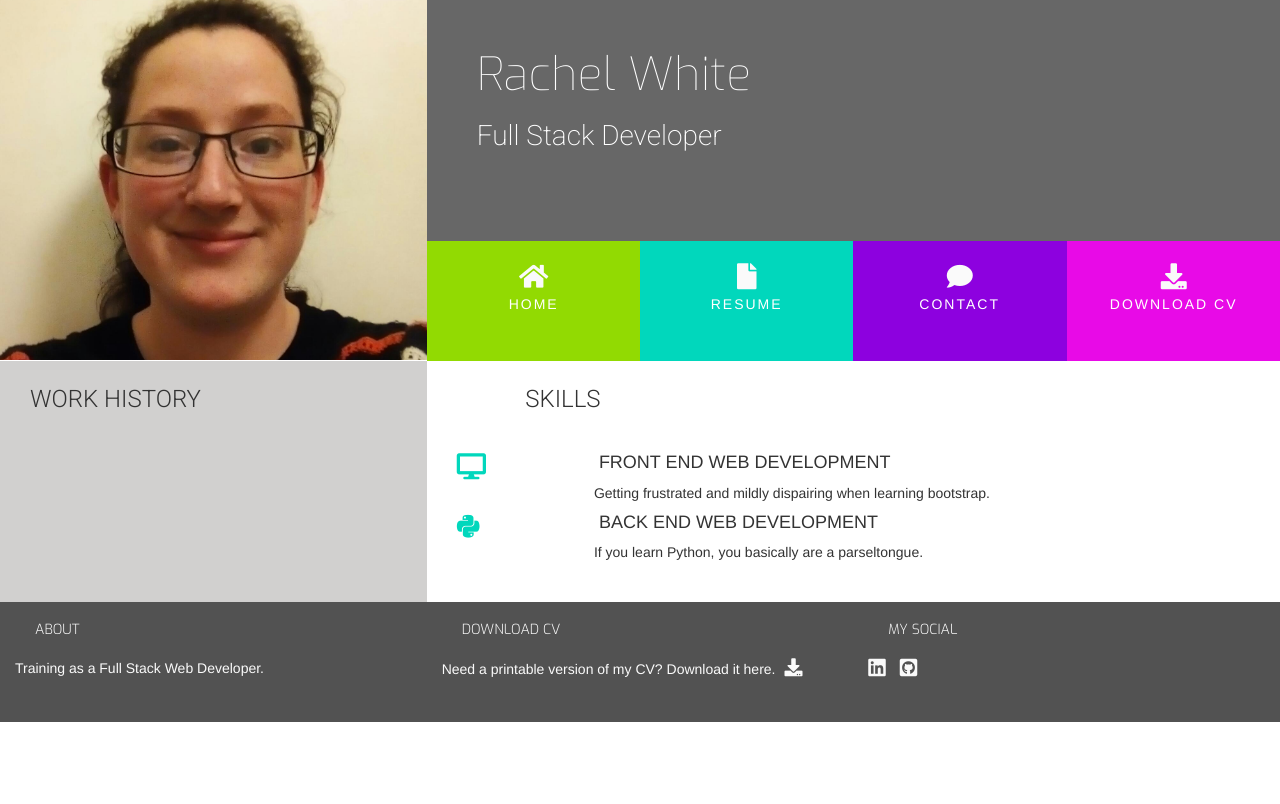
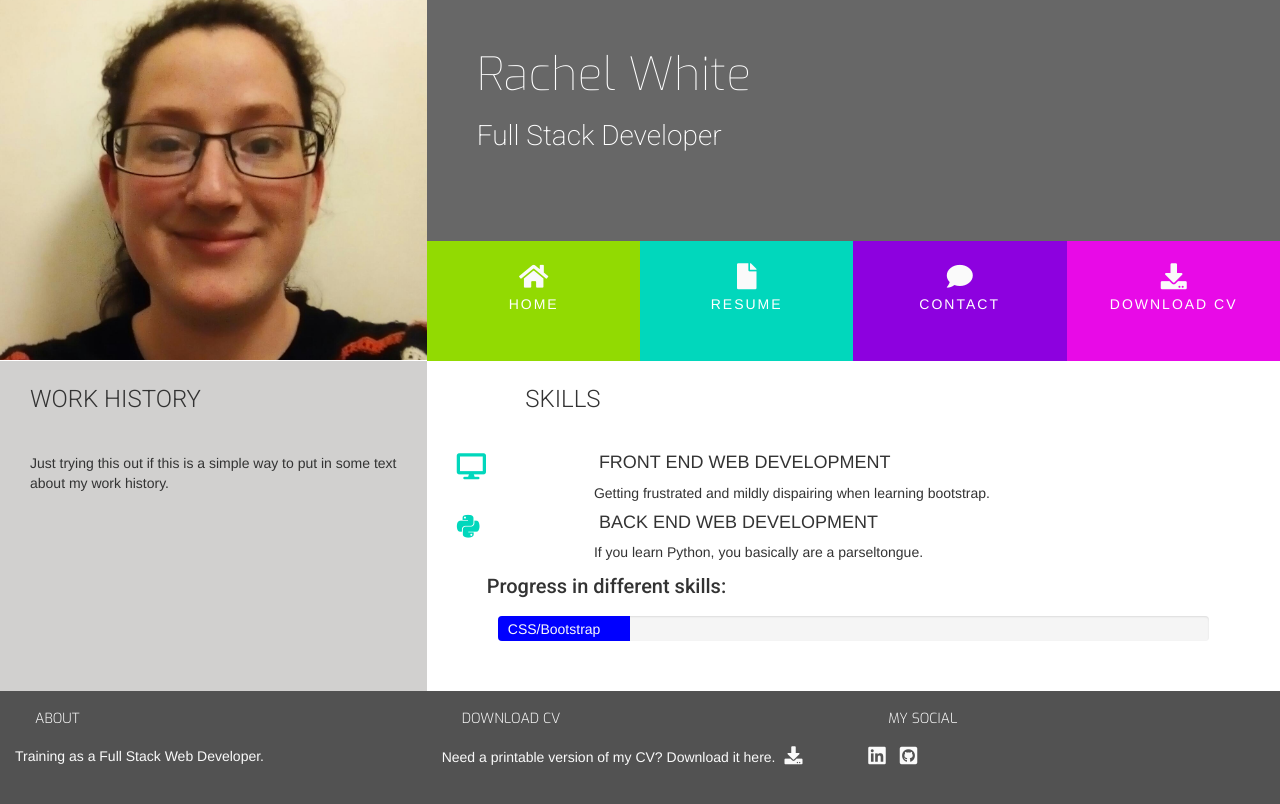
Before and after one commit to rachel-white/resume-project, a plain HTML site: page resume.html in a window 1280 px wide. Drawn offline with nearby package versions, Linux system fonts and the light colour scheme.

Commit message:
assets and improved contact index and resume pages

```diff
--- a/assets/css/style.css
+++ b/assets/css/style.css
@@ -34,7 +34,13 @@
     background-color:#ffffff;
 }
 
+.bg-color-skills{
+    background-color: #ffffff;
+}
 
+.bg-color-work-history{
+    background-color: #D1D0CF;
+}
 /* --------------------------------------Heading-----*/
 header{
     margin:0;
@@ -63,6 +69,7 @@ header{
     transition: all .5s ease-in-out;
     -moz-transition: all .5s ease-in-out;
     -webkit-transition: all .5s ease-in-out;
+    -o-transition: all .5s ease-in-out;
 }
 
 .name{
@@ -258,7 +265,6 @@ footer .cv-pdf i:hover {
 }
 
 
-
 /*----------------------------------------------resume page skills------*/
 
 .progress{
@@ -272,7 +278,9 @@ footer .cv-pdf i:hover {
     font-weight: 400;
     padding:3px 30px 2px 10px;
     color:#fafafa;
-    background-color: rgba(25,25,25,0.2);
+    background-color: blue;
+    /*background-color: rgba(25, 25, 25, 0.2);*/
+
 }
 
 .skills-icon{
@@ -280,6 +288,15 @@ footer .cv-pdf i:hover {
     color:#01D7BC;
     padding:0px;
     margin:0px;
+}
+
+.progress-title{
+    font-family: "Roboto", sans-serif;
+    font-weight: 500;
+    margin-left:60px;
+    margin-top:30px;
+    margin-bottom: 15px;
+    font-size:20px;
 }
 
 /*----------------------------------------------contact heading------*/
@@ -304,6 +321,8 @@ button[type="submit"]{
     color:#fafafa;
 }
 
+
+
 /*----------------------------------------------media queries------*/
 @media(min-width: 992px){
     .section-column{
@@ -311,10 +330,11 @@ button[type="submit"]{
     float:none;
     display: table-cell;
     }
+
     .center-form{
     padding-top:30px;
     min-height:240px;
     margin:0 auto;
     max-width:50%;
+    }
 }
-}
--- a/resume.html
+++ b/resume.html
@@ -5,6 +5,7 @@
         <link rel="stylesheet" href="https://use.fontawesome.com/releases/v5.4.1/css/all.css" integrity="sha384-5sAR7xN1Nv6T6+dT2mhtzEpVJvfS3NScPQTrOxhwjIuvcA67KV2R5Jz6kr4abQsz" crossorigin="anonymous">
         <link rel="stylesheet" href="https://cdnjs.cloudflare.com/ajax/libs/hover.css/2.3.1/css/hover-min.css" type="text/css" />
         <link rel="stylesheet" href="assets/css/style.css" type="text/css" />
+        <meta name="viewport" content="width-device-width, initial-scale-1">
     </head>
     <body>
         <header class="container-fluid">
@@ -32,7 +33,7 @@
                             <a href="contact.html" class="hvr-sweep-to-bottom"><i class="fas fa-comment" aria-hidden="true"></i><span>Contact</span></a>
                         </li>
                         <li class="col-xs-6 col-sm-3 ul-menu-color-download-cv menuitem">
-                            <a href="#" class="hvr-sweep-to-bottom"><i class="fas fa-download" aria-hidden="true"></i><span>Download CV</span></a>
+                            <a href="assets/CV/BlankCV.pdf" target="_blank" class="hvr-sweep-to-bottom"><i class="fas fa-download" aria-hidden="true"></i><span>Download CV</span></a>
                         </li>
                     </ul>
                 </div>
@@ -42,21 +43,23 @@
 
 <section class="container-fluid">
         <div class="row row-table">
-            <div class="col-xs-12 col-sm-12 col-md-4 bg-color-personal-info section-column">
+            <div class="col-xs-12 col-sm-12 col-md-4 bg-color-work-history section-column">
                 <div class="row">
                     <div class="col-md-12">
                         <h3 class="section-heading uppercase">Work History</h3>
+                        <p> Just trying this out if this is a simple way to put in some
+                        text about my work history.</p>
                     </div>
                 </div>
             </div>
-            <div class="col-xs-12 col-sm-12 col-md-8 bg-color-three-reasons section-column">
+            <div class="col-xs-12 col-sm-12 col-md-8 bg-color-skills section-column">
                  <div class="row">
-                    <div class="col-md-8 col-md-offset-1">
+                    <div class=" col-sm-12 col-md-8 col-md-offset-1">
                          <h3 class="section-heading uppercase">Skills</h3>
                     </div>
                  </div>
                     <div class="row">
-                        <div class="col-xs-10 col-xs-offset-1 col-sm-offset-0 col-sm-4 col-md-12">
+                        <div class="col-xs-10 col-xs-offset-1 col-sm-offset-0 col-sm-12 col-md-12">
                             <div class="row">
                             <div class="col-xs-2 col-sm-2 col-md-2">
                                 <i class="skills-icon fas fa-desktop" aria-hidden="true"></i>
@@ -74,13 +77,16 @@
                                 </div>
                             </div>
                         </div>
-                        <div class="progress">
-                            <div class="progress-bar" role="progressbar" aria-valuenow="50" aria-valuemin="0" aria-valuemax="100" style="width=90%">
+                    <div class="row progress-section">
+                        <p class="progress-title">Progress in different skills:</p>
+                        <div class="progress col-sm-10 col-sm-offset-1 col-md-10 col-md-offset-1">
+                            <div class="progress-bar progress-bar-html" role="progressbar" aria-valuenow="50" aria-valuemin="0" aria-valuemax="100" style="width=90%">
                                 <span class="sr-only">50% Complete</span>
+                            </div>
                                 <span class="progress-type">CSS/Bootstrap</span>
-                            </div>
                         </div>
                     </div>
+                </div>
             </div>
         </div>
     </section>
@@ -94,7 +100,7 @@
             <div class="col-sm-4">
                 <h5 class="uppercase general-sub">Download CV</h5>
                 <p class="inline-block">Need a printable version of my CV? Download it here.
-                <a href="#" class="cv-pdf"><i class="fas fa-download"></i></a>
+                <a href="assets/CV/BlankCV.pdf" target="_blank" class="cv-pdf"><i class="fas fa-download"></i></a>
                 </p>
             </div>
             <div class="col-sm-4">
```
Also changed, not shown: contact.html (+3 -2 lines), index.html (+1 -1 lines), 1 other file.
